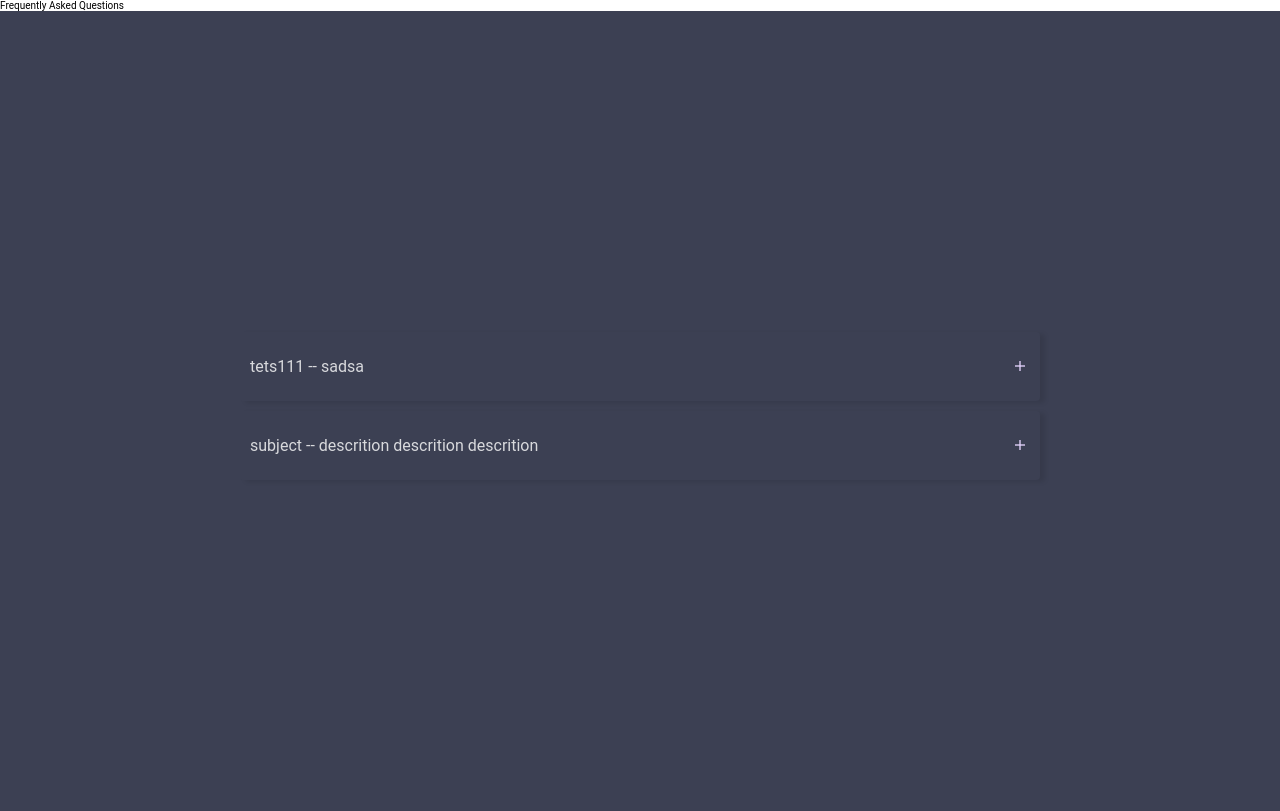
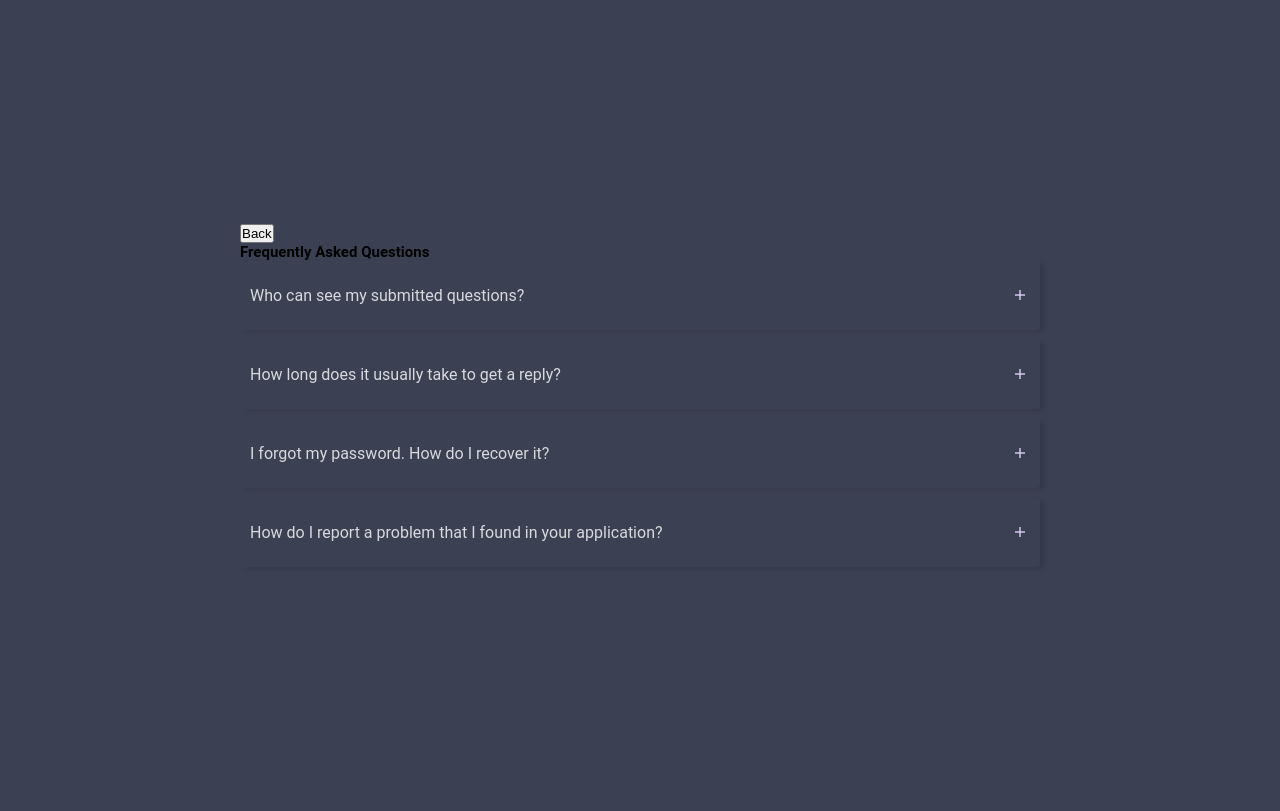
Before and after one commit to emresalur/smart-ticketing, a Django app: page /faq in a window 1280 px wide. After the commit the page ends 541 px from the top, so only its background shows below. Run offline with Django 3.2, Linux system fonts and the light colour scheme; data comes from the database, SQL or seed files in the repository.

Commit message:
fix faq page

```diff
--- a/ticketing/templates/faq.html
+++ b/ticketing/templates/faq.html
@@ -5,30 +5,66 @@
         <!--Ion icons-->
         <link href="https://unpkg.com/ionicons@4.5.10-0/dist/css/ionicons.min.css" rel="stylesheet">
         <link rel="stylesheet" href="/static/styles.css">
-
     </head>
     <body>
-        <p>Frequently Asked Questions</p>
       <section>
   <div class="container">
-                <div class="faq">
-                    {% for req in all_requests %}
+      <button onclick="window.history.back()">Back</button>
+      <h1 class ="title">
+          Frequently Asked Questions
+          </h1>
+
           <div class="faq-item" id="question1">
               <a class="faq-link" href="#question1">
-                                {{ req.subject }} -- {{ req.descrition }}
+                  Who can see my submitted questions?
                   <i class="icon ion-md-add"></i>
                   <i class="icon ion-md-remove"></i>
               </a>
               <div class="answer">
-                                {% for comment in req.comments_set.all %}
                   <p>
-                                         {{ comment.content }}
+                      Only administrators can see your submitted questions, other students can not.
                    </p>
-                                {% endfor %}
-
               </div>
           </div>
-                    {% endfor %}
+
+          <div class="faq-item" id="question2">
+              <a class="faq-link" href="#question2">
+                  How long does it usually take to get a reply?
+                  <i class="icon ion-md-add"></i>
+                  <i class="icon ion-md-remove"></i>
+              </a>
+              <div class="answer">
+                  <p>
+                      You can expect a response within 3-5 working days, however depending on the volume of questions, this may be longer or shorter.
+                   </p>
+              </div>
+          </div>
+
+          <div class="faq-item" id="question3">
+              <a class="faq-link" href="#question3">
+                  I forgot my password. How do I recover it?
+                  <i class="icon ion-md-add"></i>
+                  <i class="icon ion-md-remove"></i>
+              </a>
+              <div class="answer">
+                  <p>
+                      Click the forgot password button and follow the link in your email to reset your password
+                   </p>
+              </div>
+          </div>
+
+          <div class="faq-item" id="question4">
+              <a class="faq-link" href="#question4">
+                  How do I report a problem that I found in your application?
+                  <i class="icon ion-md-add"></i>
+                  <i class="icon ion-md-remove"></i>
+              </a>
+              <div class="answer">
+                  <p>
+                      Email an administrator
+                   </p>
+              </div>
+          </div>
 
       </div>
   </div>
```
Lines whose indentation alone changed are shown as unchanged.
